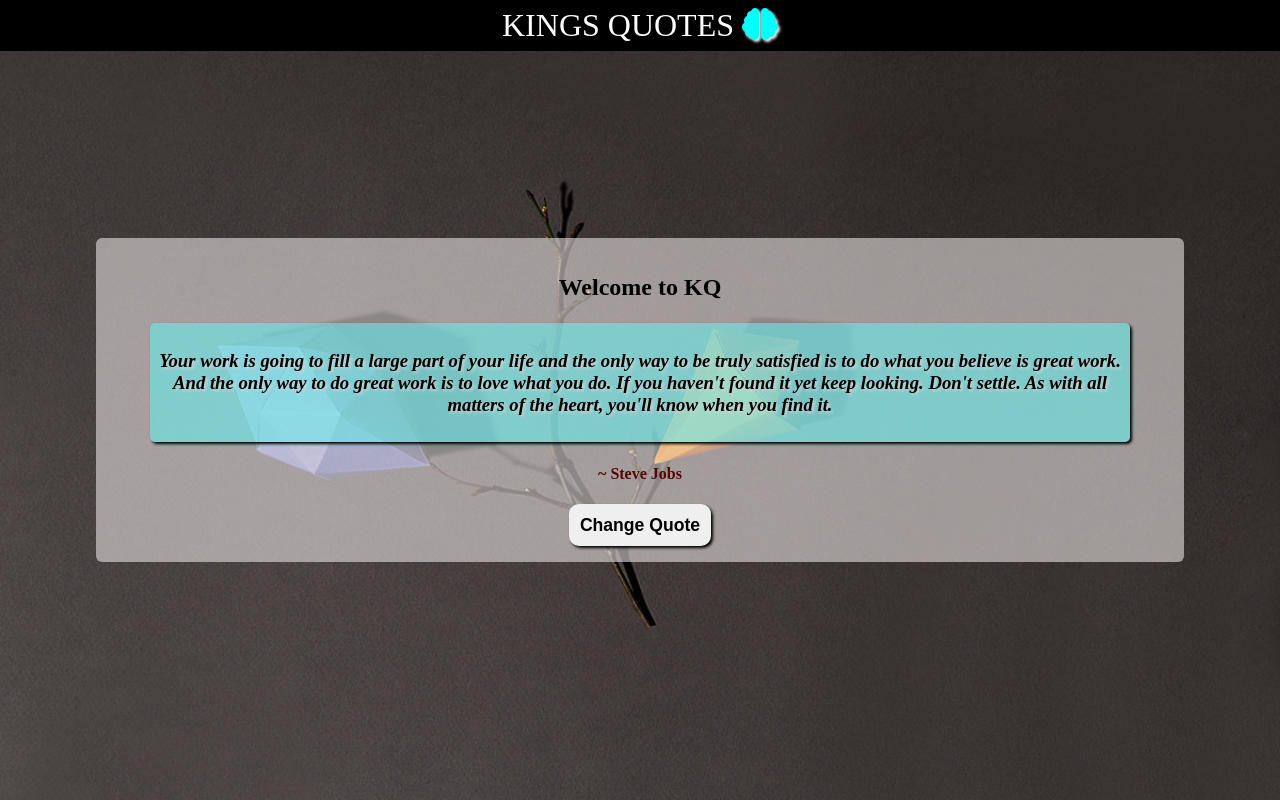
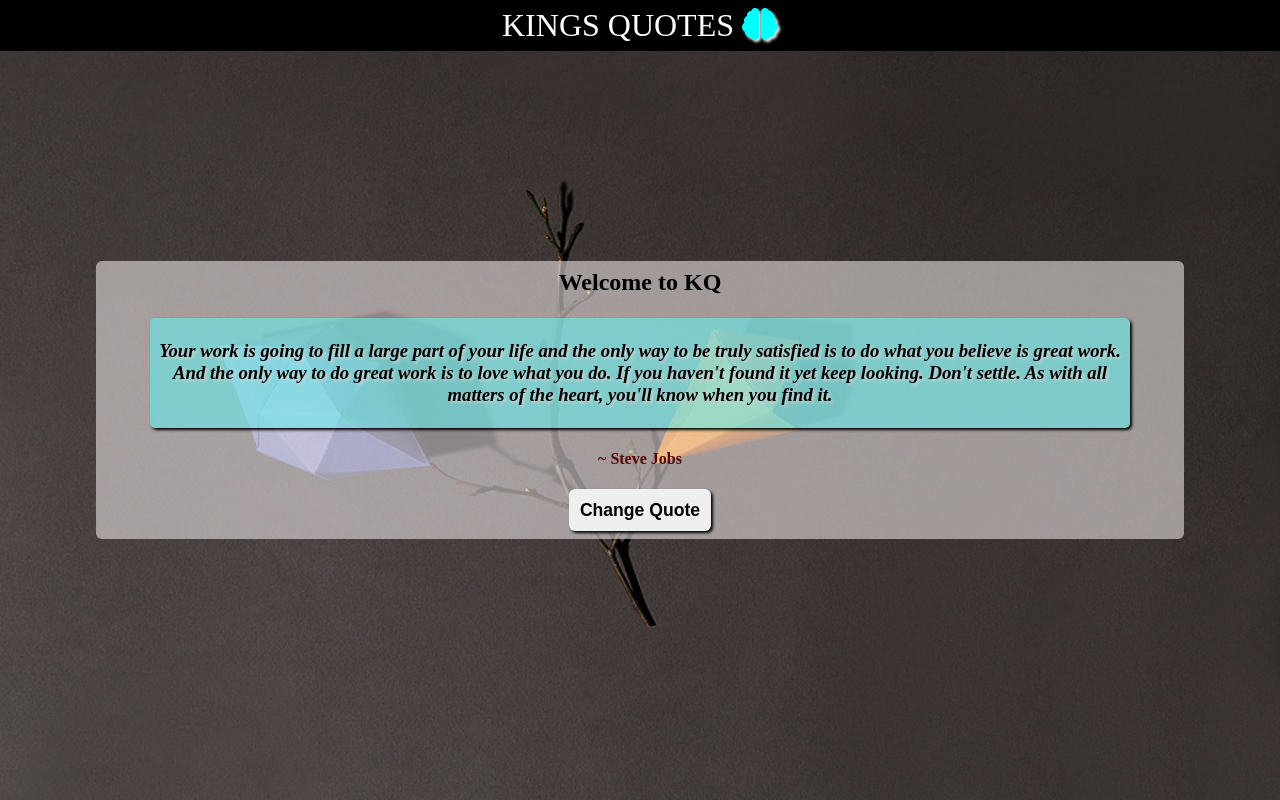
Before and after one commit to thykingdoncome/random-quote-machine, a plain HTML site: page index.html in a window 1280 px wide. Drawn offline with Linux system fonts and the light colour scheme.

Commit message:
refactored

```diff
--- a/index.html
+++ b/index.html
@@ -17,14 +17,13 @@
         KINGS QUOTES <i class="fas fa-brain"></i>
     </nav>
     <div id="container">
-        <h2>Welcome to KQ</h3>
+        <h2>Welcome to KQ</h2>
 
         <blockquote id="box">
             <em>
                 <h3 id="quoteBox"></h3>
             </em>
         </blockquote>
-
 
         <h4 id="author"> </h4>
 
--- a/style.css
+++ b/style.css
@@ -23,7 +23,7 @@ body {
     width: 100%;
     text-align: center;
     padding: 7px 0;
-    font-size: 2em;
+    font-size: 2rem;
 }
 
 i {
@@ -32,7 +32,7 @@ i {
 }
 
 #container {
-    padding: 1rem 2rem;
+    padding: .5rem 2rem;
     border-radius: 6px;
     background: rgb(230, 224, 224, 0.6);
     flex: 0 0 80%;
@@ -41,7 +41,7 @@ i {
 
 button {
     font-size: 1.1rem;
-    border-radius: 10px;
+    border-radius: 6px;
     padding: .6em;
     box-shadow: 2px 2px 3px black;
     cursor: pointer;
@@ -62,7 +62,7 @@ button:hover {
 blockquote {
     background: rgb(105, 236, 236, 0.6);
     margin: 1.4rem;
-    padding: 0.5rem;
+    padding: 0.2rem 0.5rem;
     visibility: hidden;
     border-radius: 5px;
     box-shadow: 2px 2px 3px black;
@@ -72,6 +72,7 @@ blockquote {
 
 h2 {
     font-size: 1.5rem;
+    margin: 0;
 }
 
 #author {
```
Lines whose indentation alone changed are shown as unchanged.
